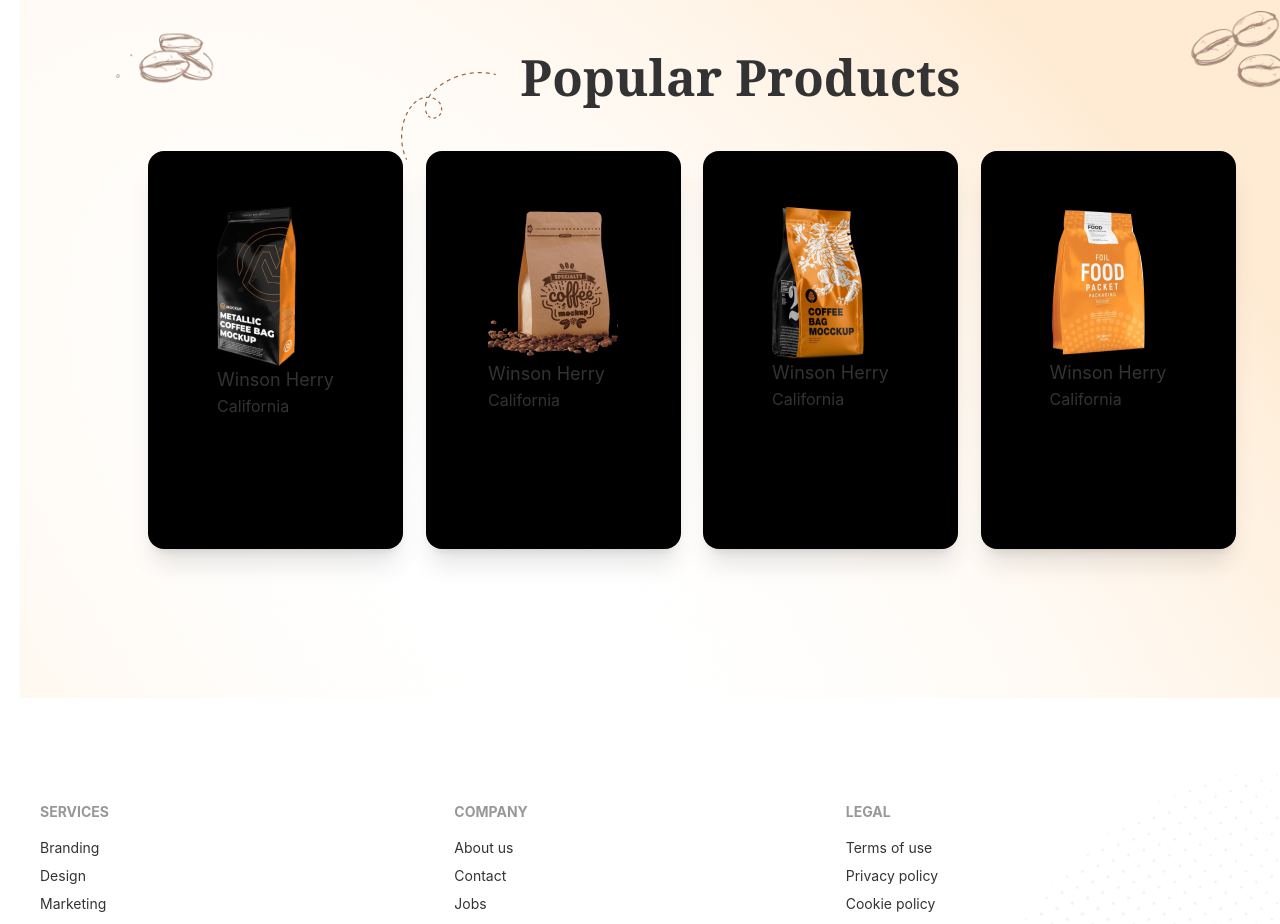
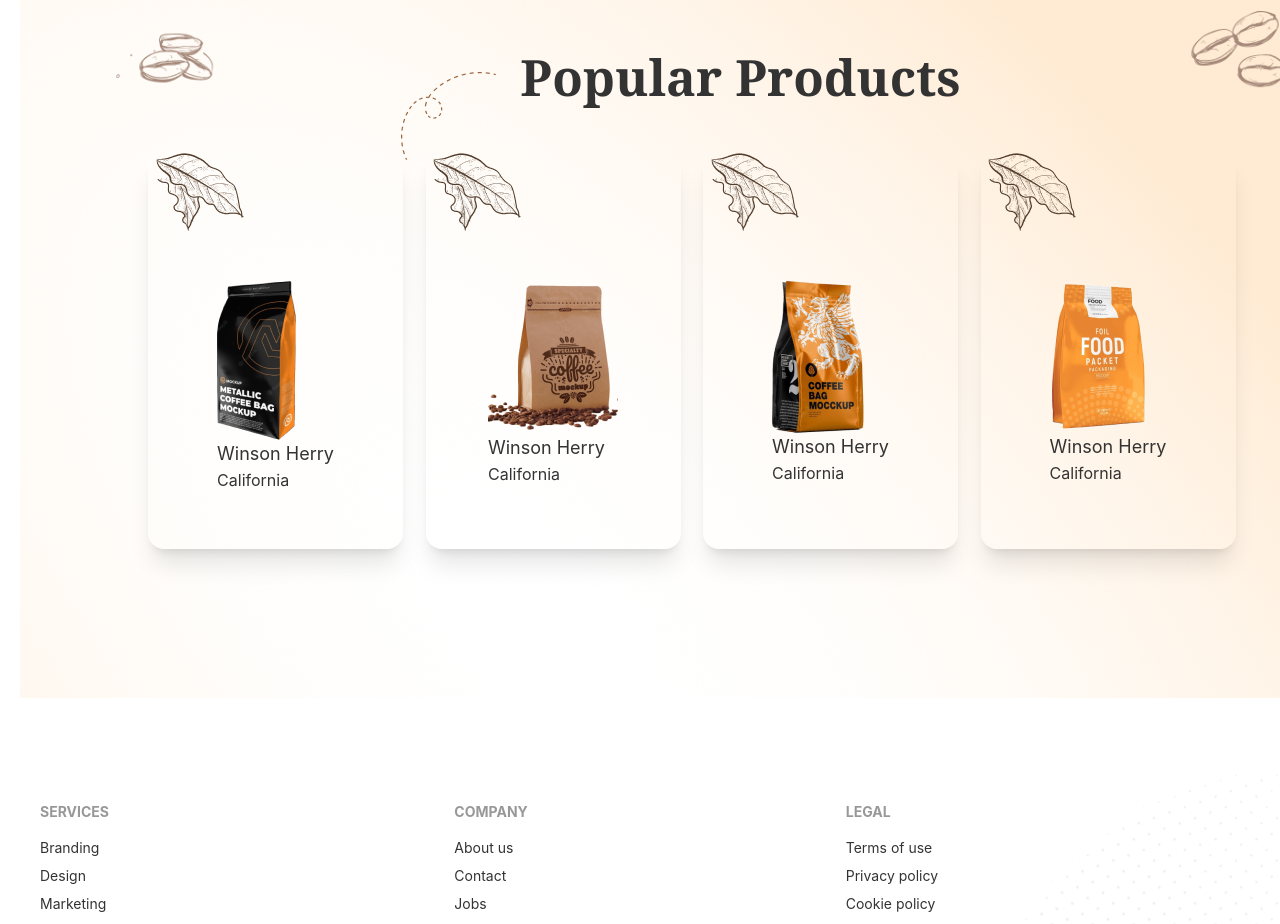
Before and after one commit to Mahinkahn/khadyo-app, a React (Create React App) app: page / in a window 1280 px wide. Shown: the part 3680-4604 px from the top of the page. Built offline with nearby package versions, Linux system fonts and the light colour scheme.

Commit message:
new img add

```diff
--- a/src/Pages/Home/Testimonial/Review.js
+++ b/src/Pages/Home/Testimonial/Review.js
@@ -1,12 +1,12 @@
 import React from 'react';
 
 const Review = ({ review }) => {
-    const { name, img, location } = review;
+    const { name, img, imga, location } = review;
     return (
-        <div className="card shadow-xl bg-black mt-48 w-[255px] h-[398px]">
+        <div className="card shadow-xl  mt-48 w-[255px] h-[398px]">
             <div className="card-body items-center">
-
-                <div className="  mt-6">
+                <img src={imga} alt="" className='mr-40 mt-[-48px]' />
+                <div className="  mt-5">
                     <div className="">
                         <div className="w-full">
                             <img src={img} alt="" />
--- a/src/Pages/Home/Testimonial/Testimonial.js
+++ b/src/Pages/Home/Testimonial/Testimonial.js
@@ -1,7 +1,7 @@
 import React from 'react';
 import quote from '../../../assets/icons/quote.svg';
-
 import Rectangl from '../../../assets/images/Rectangle 14.png';
+import Group2 from '../../../assets/images/Group2.png';
 import bann from '../../../assets/images/bann.png';
 import Ellipse from '../../../assets/images/Ellipse 9.png';
 import BG_Shape from '../../../assets/images/BG_Shape.png';
@@ -22,28 +22,28 @@ const Testimonial = () => {
             _id: 1,
             name: 'Winson Herry',
             img: people1,
-
+            imga: Group2,
             location: 'California'
         },
         {
             _id: 2,
             name: 'Winson Herry',
             img: people2,
-
+            imga: Group2,
             location: 'California'
         },
         {
             _id: 3,
             name: 'Winson Herry',
             img: people5,
-
+            imga: Group2,
             location: 'California'
         },
         {
             _id: 3,
             name: 'Winson Herry',
             img: people3,
-
+            imga: Group2,
             location: 'California'
         },
     ]
```
